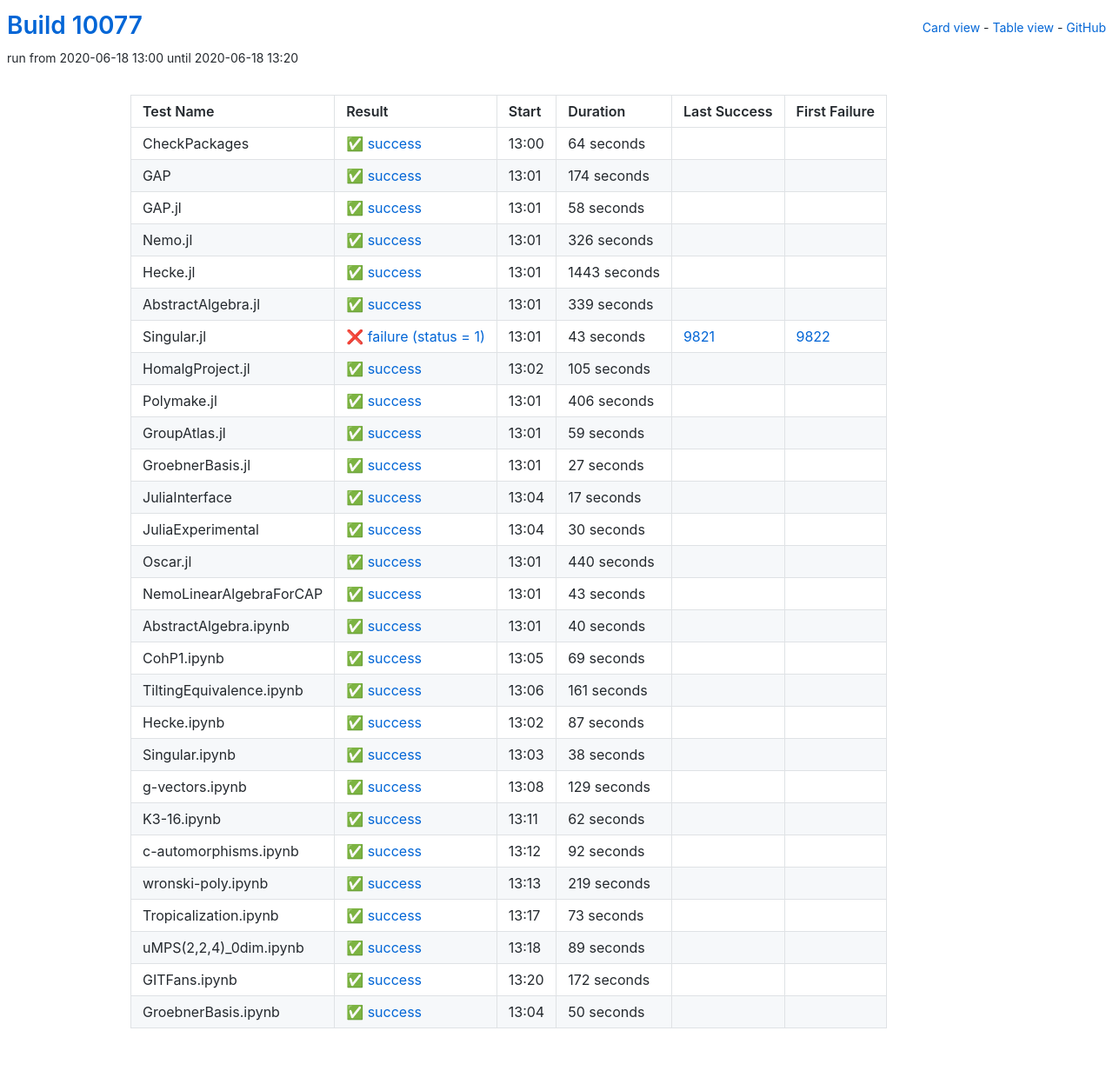
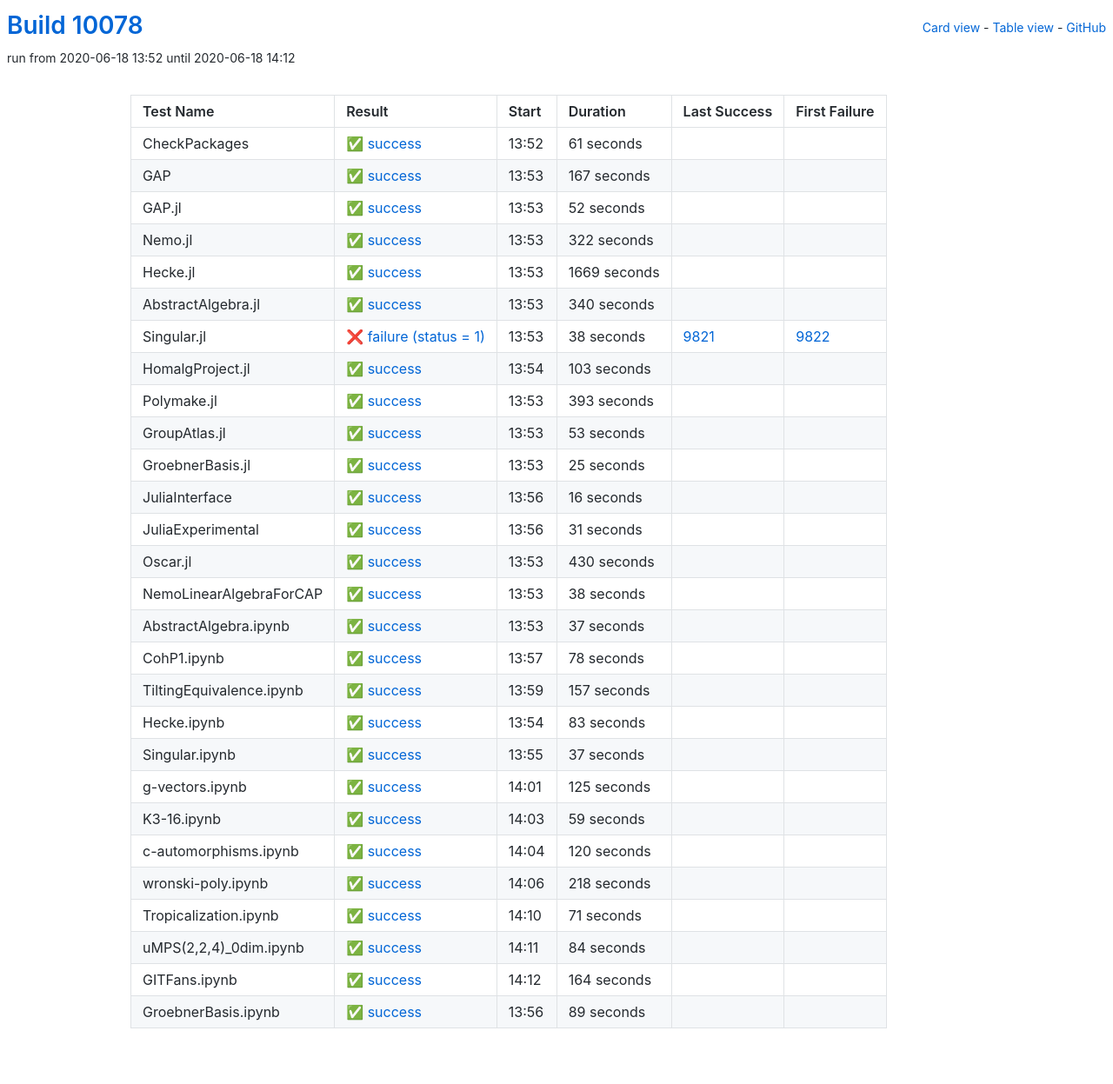
Before and after one commit to oscar-system/oscar-ci-status, a Jekyll site: the page built from table.html, in a window 1280 px wide. Shown: the whole page at 87% size. Built offline with Jekyll 4.4.1, drawn with Linux system fonts in a browser that asks for light colours.

Commit message:
Build #10078

```diff
--- a/_data/ci.yml
+++ b/_data/ci.yml
@@ -1,6 +1,6 @@
 ---
-build: 10077
-build_url: https://oscarci.mathematik.uni-kl.de/job/oscar/10077/
+build: 10078
+build_url: https://oscarci.mathematik.uni-kl.de/job/oscar/10078/
 job: oscar
 organization: oscar-system
 repo: oscar-ci-status
@@ -8,116 +8,260 @@
 tests:
 - name: CheckPackages
   id: checkpackages
-  log: https://oscarci.mathematik.uni-kl.de/job/oscar/10077/artifact/logs/build-10077/CheckPackages.log
-  start: 2020-06-18 13:00
+  log: https://oscarci.mathematik.uni-kl.de/job/oscar/10078/artifact/logs/build-10078/CheckPackages.log
+  start: 2020-06-18 13:52
   success: true
   exitcode: 0
   status: success
-  duration: 64
+  duration: 61
   last_success: false
   last_success_url:
   first_failure: false
   first_failure_url:
 - name: GAP
   id: gap
-  log: https://oscarci.mathematik.uni-kl.de/job/oscar/10077/artifact/logs/build-10077/GAP.log
-  start: 2020-06-18 13:01
+  log: https://oscarci.mathematik.uni-kl.de/job/oscar/10078/artifact/logs/build-10078/GAP.log
+  start: 2020-06-18 13:53
   success: true
   exitcode: 0
   status: success
-  duration: 174
+  duration: 167
   last_success: false
   last_success_url:
   first_failure: false
   first_failure_url:
 - name: GAP.jl
   id: gap-jl
-  log: https://oscarci.mathematik.uni-kl.de/job/oscar/10077/artifact/logs/build-10077/GAP.jl.log
-  start: 2020-06-18 13:01
+  log: https://oscarci.mathematik.uni-kl.de/job/oscar/10078/artifact/logs/build-10078/GAP.jl.log
+  start: 2020-06-18 13:53
   success: true
   exitcode: 0
   status: success
-  duration: 58
+  duration: 52
   last_success: false
   last_success_url:
   first_failure: false
   first_failure_url:
 - name: Nemo.jl
   id: nemo-jl
-  log: https://oscarci.mathematik.uni-kl.de/job/oscar/10077/artifact/logs/build-10077/Nemo.jl.log
-  start: 2020-06-18 13:01
+  log: https://oscarci.mathematik.uni-kl.de/job/oscar/10078/artifact/logs/build-10078/Nemo.jl.log
+  start: 2020-06-18 13:53
   success: true
   exitcode: 0
   status: success
-  duration: 326
+  duration: 322
   last_success: false
   last_success_url:
   first_failure: false
   first_failure_url:
 - name: Hecke.jl
   id: hecke-jl
-  log: https://oscarci.mathematik.uni-kl.de/job/oscar/10077/artifact/logs/build-10077/Hecke.jl.log
-  start: 2020-06-18 13:01
+  log: https://oscarci.mathematik.uni-kl.de/job/oscar/10078/artifact/logs/build-10078/Hecke.jl.log
+  start: 2020-06-18 13:53
   success: true
   exitcode: 0
   status: success
-  duration: 1443
+  duration: 1669
   last_success: false
   last_success_url:
   first_failure: false
   first_failure_url:
 - name: AbstractAlgebra.jl
   id: abstractalgebra-jl
-  log: https://oscarci.mathematik.uni-kl.de/job/oscar/10077/artifact/logs/build-10077/AbstractAlgebra.jl.log
-  start: 2020-06-18 13:01
+  log: https://oscarci.mathematik.uni-kl.de/job/oscar/10078/artifact/logs/build-10078/AbstractAlgebra.jl.log
+  start: 2020-06-18 13:53
   success: true
   exitcode: 0
   status: success
-  duration: 339
+  duration: 340
   last_success: false
   last_success_url:
   first_failure: false
   first_failure_url:
 - name: Singular.jl
   id: singular-jl
-  log: https://oscarci.mathematik.uni-kl.de/job/oscar/10077/artifact/logs/build-10077/Singular.jl.log
-  start: 2020-06-18 13:01
+  log: https://oscarci.mathematik.uni-kl.de/job/oscar/10078/artifact/logs/build-10078/Singular.jl.log
+  start: 2020-06-18 13:53
   success: false
   exitcode: 1
   status: failure
-  duration: 43
+  duration: 38
   last_success: 9821
   last_success_url: https://oscarci.mathematik.uni-kl.de/job/oscar/9821/
   first_failure: 9822
   first_failure_url: https://oscarci.mathematik.uni-kl.de/job/oscar/9822/
 - name: HomalgProject.jl
   id: homalgproject-jl
-  log: https://oscarci.mathematik.uni-kl.de/job/oscar/10077/artifact/logs/build-10077/HomalgProject.jl.log
-  start: 2020-06-18 13:02
+  log: https://oscarci.mathematik.uni-kl.de/job/oscar/10078/artifact/logs/build-10078/HomalgProject.jl.log
+  start: 2020-06-18 13:54
   success: true
   exitcode: 0
   status: success
-  duration: 105
+  duration: 103
   last_success: false
   last_success_url:
   first_failure: false
   first_failure_url:
 - name: Polymake.jl
   id: polymake-jl
-  log: https://oscarci.mathematik.uni-kl.de/job/oscar/10077/artifact/logs/build-10077/Polymake.jl.log
-  start: 2020-06-18 13:01
+  log: https://oscarci.mathematik.uni-kl.de/job/oscar/10078/artifact/logs/build-10078/Polymake.jl.log
+  start: 2020-06-18 13:53
   success: true
   exitcode: 0
   status: success
-  duration: 406
+  duration: 393
   last_success: false
   last_success_url:
   first_failure: false
   first_failure_url:
 - name: GroupAtlas.jl
   id: groupatlas-jl
-  log: https://oscarci.mathematik.uni-kl.de/job/oscar/10077/artifact/logs/build-10077/GroupAtlas.jl.log
-  start: 2020-06-18 13:01
+  log: https://oscarci.mathematik.uni-kl.de/job/oscar/10078/artifact/logs/build-10078/GroupAtlas.jl.log
+  start: 2020-06-18 13:53
+  success: true
+  exitcode: 0
+  status: success
+  duration: 53
+  last_success: false
+  last_success_url:
+  first_failure: false
+  first_failure_url:
+- name: GroebnerBasis.jl
+  id: groebnerbasis-jl
+  log: https://oscarci.mathematik.uni-kl.de/job/oscar/10078/artifact/logs/build-10078/GroebnerBasis.jl.log
+  start: 2020-06-18 13:53
+  success: true
+  exitcode: 0
+  status: success
+  duration: 25
+  last_success: false
+  last_success_url:
+  first_failure: false
+  first_failure_url:
+- name: JuliaInterface
+  id: juliainterface
+  log: https://oscarci.mathematik.uni-kl.de/job/oscar/10078/artifact/logs/build-10078/JuliaInterface.log
+  start: 2020-06-18 13:56
+  success: true
+  exitcode: 0
+  status: success
+  duration: 16
+  last_success: false
+  last_success_url:
+  first_failure: false
+  first_failure_url:
+- name: JuliaExperimental
+  id: juliaexperimental
+  log: https://oscarci.mathematik.uni-kl.de/job/oscar/10078/artifact/logs/build-10078/JuliaExperimental.log
+  start: 2020-06-18 13:56
+  success: true
+  exitcode: 0
+  status: success
+  duration: 31
+  last_success: false
+  last_success_url:
+  first_failure: false
+  first_failure_url:
+- name: Oscar.jl
+  id: oscar-jl
+  log: https://oscarci.mathematik.uni-kl.de/job/oscar/10078/artifact/logs/build-10078/Oscar.jl.log
+  start: 2020-06-18 13:53
+  success: true
+  exitcode: 0
+  status: success
+  duration: 430
+  last_success: false
+  last_success_url:
+  first_failure: false
+  first_failure_url:
+- name: NemoLinearAlgebraForCAP
+  id: nemolinearalgebraforcap
+  log: https://oscarci.mathematik.uni-kl.de/job/oscar/10078/artifact/logs/build-10078/NemoLinearAlgebraForCAP.log
+  start: 2020-06-18 13:53
+  success: true
+  exitcode: 0
+  status: success
+  duration: 38
+  last_success: false
+  last_success_url:
+  first_failure: false
+  first_failure_url:
+- name: AbstractAlgebra.ipynb
+  id: abstractalgebra-ipynb
+  log: https://oscarci.mathematik.uni-kl.de/job/oscar/10078/artifact/logs/build-10078/AbstractAlgebra.ipynb.log
+  start: 2020-06-18 13:53
+  success: true
+  exitcode: 0
+  status: success
+  duration: 37
+  last_success: false
+  last_success_url:
+  first_failure: false
+  first_failure_url:
+- name: CohP1.ipynb
+  id: cohp1-ipynb
+  log: https://oscarci.mathematik.uni-kl.de/job/oscar/10078/artifact/logs/build-10078/CohP1.ipynb.log
+  start: 2020-06-18 13:57
+  success: true
+  exitcode: 0
+  status: success
+  duration: 78
+  last_success: false
+  last_success_url:
+  first_failure: false
+  first_failure_url:
+- name: TiltingEquivalence.ipynb
+  id: tiltingequivalence-ipynb
+  log: https://oscarci.mathematik.uni-kl.de/job/oscar/10078/artifact/logs/build-10078/TiltingEquivalence.ipynb.log
+  start: 2020-06-18 13:59
+  success: true
+  exitcode: 0
+  status: success
+  duration: 157
+  last_success: false
+  last_success_url:
+  first_failure: false
+  first_failure_url:
+- name: Hecke.ipynb
+  id: hecke-ipynb
+  log: https://oscarci.mathematik.uni-kl.de/job/oscar/10078/artifact/logs/build-10078/Hecke.ipynb.log
+  start: 2020-06-18 13:54
+  success: true
+  exitcode: 0
+  status: success
+  duration: 83
+  last_success: false
+  last_success_url:
+  first_failure: false
+  first_failure_url:
+- name: Singular.ipynb
+  id: singular-ipynb
+  log: https://oscarci.mathematik.uni-kl.de/job/oscar/10078/artifact/logs/build-10078/Singular.ipynb.log
+  start: 2020-06-18 13:55
+  success: true
+  exitcode: 0
+  status: success
+  duration: 37
+  last_success: false
+  last_success_url:
+  first_failure: false
+  first_failure_url:
+- name: g-vectors.ipynb
+  id: g-vectors-ipynb
+  log: https://oscarci.mathematik.uni-kl.de/job/oscar/10078/artifact/logs/build-10078/g-vectors.ipynb.log
+  start: 2020-06-18 14:01
+  success: true
+  exitcode: 0
+  status: success
+  duration: 125
+  last_success: false
+  last_success_url:
+  first_failure: false
+  first_failure_url:
+- name: K3-16.ipynb
+  id: k3-16-ipynb
+  log: https://oscarci.mathematik.uni-kl.de/job/oscar/10078/artifact/logs/build-10078/K3-16.ipynb.log
+  start: 2020-06-18 14:03
   success: true
   exitcode: 0
   status: success
@@ -126,190 +270,70 @@
   last_success_url:
   first_failure: false
   first_failure_url:
-- name: GroebnerBasis.jl
-  id: groebnerbasis-jl
-  log: https://oscarci.mathematik.uni-kl.de/job/oscar/10077/artifact/logs/build-10077/GroebnerBasis.jl.log
-  start: 2020-06-18 13:01
+- name: c-automorphisms.ipynb
+  id: c-automorphisms-ipynb
+  log: https://oscarci.mathematik.uni-kl.de/job/oscar/10078/artifact/logs/build-10078/c-automorphisms.ipynb.log
+  start: 2020-06-18 14:04
   success: true
   exitcode: 0
   status: success
-  duration: 27
-  last_success: false
-  last_success_url:
-  first_failure: false
-  first_failure_url:
-- name: JuliaInterface
-  id: juliainterface
-  log: https://oscarci.mathematik.uni-kl.de/job/oscar/10077/artifact/logs/build-10077/JuliaInterface.log
-  start: 2020-06-18 13:04
-  success: true
-  exitcode: 0
-  status: success
-  duration: 17
-  last_success: false
-  last_success_url:
-  first_failure: false
-  first_failure_url:
-- name: JuliaExperimental
-  id: juliaexperimental
-  log: https://oscarci.mathematik.uni-kl.de/job/oscar/10077/artifact/logs/build-10077/JuliaExperimental.log
-  start: 2020-06-18 13:04
-  success: true
-  exitcode: 0
-  status: success
-  duration: 30
-  last_success: false
-  last_success_url:
-  first_failure: false
-  first_failure_url:
-- name: Oscar.jl
-  id: oscar-jl
-  log: https://oscarci.mathematik.uni-kl.de/job/oscar/10077/artifact/logs/build-10077/Oscar.jl.log
-  start: 2020-06-18 13:01
-  success: true
-  exitcode: 0
-  status: success
-  duration: 440
-  last_success: false
-  last_success_url:
-  first_failure: false
-  first_failure_url:
-- name: NemoLinearAlgebraForCAP
-  id: nemolinearalgebraforcap
-  log: https://oscarci.mathematik.uni-kl.de/job/oscar/10077/artifact/logs/build-10077/NemoLinearAlgebraForCAP.log
-  start: 2020-06-18 13:01
-  success: true
-  exitcode: 0
-  status: success
-  duration: 43
-  last_success: false
-  last_success_url:
-  first_failure: false
-  first_failure_url:
-- name: AbstractAlgebra.ipynb
-  id: abstractalgebra-ipynb
-  log: https://oscarci.mathematik.uni-kl.de/job/oscar/10077/artifact/logs/build-10077/AbstractAlgebra.ipynb.log
-  start: 2020-06-18 13:01
-  success: true
-  exitcode: 0
-  status: success
-  duration: 40
-  last_success: false
-  last_success_url:
-  first_failure: false
-  first_failure_url:
-- name: CohP1.ipynb
-  id: cohp1-ipynb
-  log: https://oscarci.mathematik.uni-kl.de/job/oscar/10077/artifact/logs/build-10077/CohP1.ipynb.log
-  start: 2020-06-18 13:05
-  success: true
-  exitcode: 0
-  status: success
-  duration: 69
-  last_success: false
-  last_success_url:
-  first_failure: false
-  first_failure_url:
-- name: TiltingEquivalence.ipynb
-  id: tiltingequivalence-ipynb
-  log: https://oscarci.mathematik.uni-kl.de/job/oscar/10077/artifact/logs/build-10077/TiltingEquivalence.ipynb.log
-  start: 2020-06-18 13:06
-  success: true
-  exitcode: 0
-  status: success
-  duration: 161
-  last_success: false
-  last_success_url:
-  first_failure: false
-  first_failure_url:
-- name: Hecke.ipynb
-  id: hecke-ipynb
-  log: https://oscarci.mathematik.uni-kl.de/job/oscar/10077/artifact/logs/build-10077/Hecke.ipynb.log
-  start: 2020-06-18 13:02
-  success: true
-  exitcode: 0
-  status: success
-  duration: 87
-  last_success: false
-  last_success_url:
-  first_failure: false
-  first_failure_url:
-- name: Singular.ipynb
-  id: singular-ipynb
-  log: https://oscarci.mathematik.uni-kl.de/job/oscar/10077/artifact/logs/build-10077/Singular.ipynb.log
-  start: 2020-06-18 13:03
-  success: true
-  exitcode: 0
-  status: success
-  duration: 38
-  last_success: false
-  last_success_url:
-  first_failure: false
-  first_failure_url:
-- name: g-vectors.ipynb
-  id: g-vectors-ipynb
-  log: https://oscarci.mathematik.uni-kl.de/job/oscar/10077/artifact/logs/build-10077/g-vectors.ipynb.log
-  start: 2020-06-18 13:08
-  success: true
-  exitcode: 0
-  status: success
-  duration: 129
-  last_success: false
-  last_success_url:
-  first_failure: false
-  first_failure_url:
-- name: K3-16.ipynb
-  id: k3-16-ipynb
-  log: https://oscarci.mathematik.uni-kl.de/job/oscar/10077/artifact/logs/build-10077/K3-16.ipynb.log
-  start: 2020-06-18 13:11
-  success: true
-  exitcode: 0
-  status: success
-  duration: 62
-  last_success: false
-  last_success_url:
-  first_failure: false
-  first_failure_url:
-- name: c-automorphisms.ipynb
-  id: c-automorphisms-ipynb
-  log: https://oscarci.mathematik.uni-kl.de/job/oscar/10077/artifact/logs/build-10077/c-automorphisms.ipynb.log
-  start: 2020-06-18 13:12
-  success: true
-  exitcode: 0
-  status: success
-  duration: 92
+  duration: 120
   last_success: false
   last_success_url:
   first_failure: false
   first_failure_url:
 - name: wronski-poly.ipynb
   id: wronski-poly-ipynb
-  log: https://oscarci.mathematik.uni-kl.de/job/oscar/10077/artifact/logs/build-10077/wronski-poly.ipynb.log
-  start: 2020-06-18 13:13
+  log: https://oscarci.mathematik.uni-kl.de/job/oscar/10078/artifact/logs/build-10078/wronski-poly.ipynb.log
+  start: 2020-06-18 14:06
   success: true
   exitcode: 0
   status: success
-  duration: 219
+  duration: 218
   last_success: false
   last_success_url:
   first_failure: false
   first_failure_url:
 - name: Tropicalization.ipynb
   id: tropicalization-ipynb
-  log: https://oscarci.mathematik.uni-kl.de/job/oscar/10077/artifact/logs/build-10077/Tropicalization.ipynb.log
-  start: 2020-06-18 13:17
+  log: https://oscarci.mathematik.uni-kl.de/job/oscar/10078/artifact/logs/build-10078/Tropicalization.ipynb.log
+  start: 2020-06-18 14:10
   success: true
   exitcode: 0
   status: success
-  duration: 73
+  duration: 71
   last_success: false
   last_success_url:
   first_failure: false
   first_failure_url:
 - name: uMPS(2,2,4)_0dim.ipynb
   id: umps-2-2-4-0dim-ipynb
-  log: https://oscarci.mathematik.uni-kl.de/job/oscar/10077/artifact/logs/build-10077/uMPS-2-2-4-_0dim.ipynb.log
-  start: 2020-06-18 13:18
+  log: https://oscarci.mathematik.uni-kl.de/job/oscar/10078/artifact/logs/build-10078/uMPS-2-2-4-_0dim.ipynb.log
+  start: 2020-06-18 14:11
+  success: true
+  exitcode: 0
+  status: success
+  duration: 84
+  last_success: false
+  last_success_url:
+  first_failure: false
+  first_failure_url:
+- name: GITFans.ipynb
+  id: gitfans-ipynb
+  log: https://oscarci.mathematik.uni-kl.de/job/oscar/10078/artifact/logs/build-10078/GITFans.ipynb.log
+  start: 2020-06-18 14:12
+  success: true
+  exitcode: 0
+  status: success
+  duration: 164
+  last_success: false
+  last_success_url:
+  first_failure: false
+  first_failure_url:
+- name: GroebnerBasis.ipynb
+  id: groebnerbasis-ipynb
+  log: https://oscarci.mathematik.uni-kl.de/job/oscar/10078/artifact/logs/build-10078/GroebnerBasis.ipynb.log
+  start: 2020-06-18 13:56
   success: true
   exitcode: 0
   status: success
@@ -318,27 +342,3 @@
   last_success_url:
   first_failure: false
   first_failure_url:
-- name: GITFans.ipynb
-  id: gitfans-ipynb
-  log: https://oscarci.mathematik.uni-kl.de/job/oscar/10077/artifact/logs/build-10077/GITFans.ipynb.log
-  start: 2020-06-18 13:20
-  success: true
-  exitcode: 0
-  status: success
-  duration: 172
-  last_success: false
-  last_success_url:
-  first_failure: false
-  first_failure_url:
-- name: GroebnerBasis.ipynb
-  id: groebnerbasis-ipynb
-  log: https://oscarci.mathematik.uni-kl.de/job/oscar/10077/artifact/logs/build-10077/GroebnerBasis.ipynb.log
-  start: 2020-06-18 13:04
-  success: true
-  exitcode: 0
-  status: success
-  duration: 50
-  last_success: false
-  last_success_url:
-  first_failure: false
-  first_failure_url:
```
Also changed, not shown: README.md.
